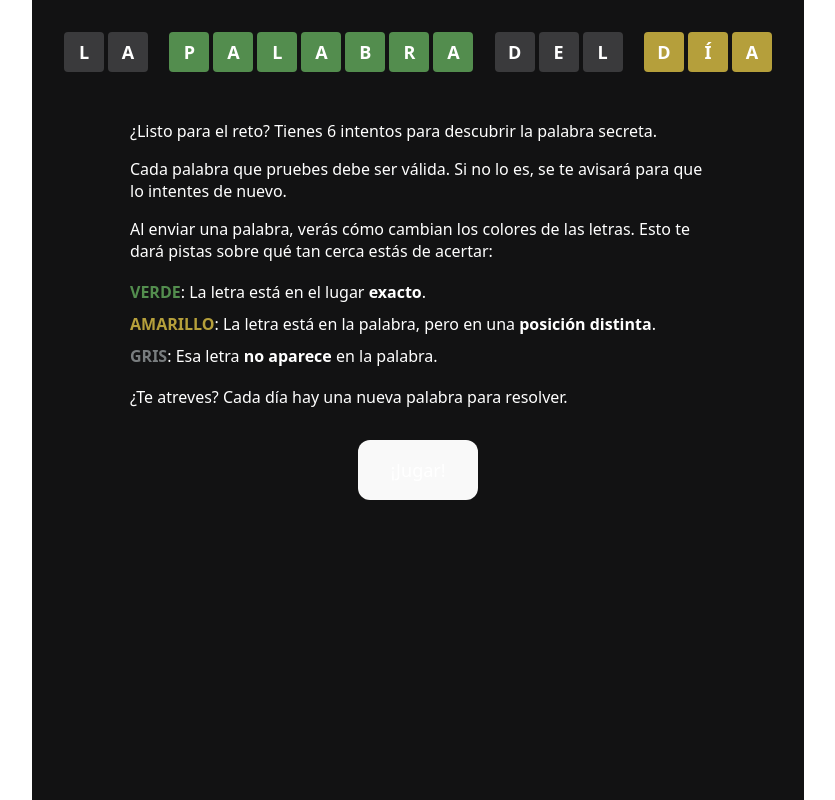
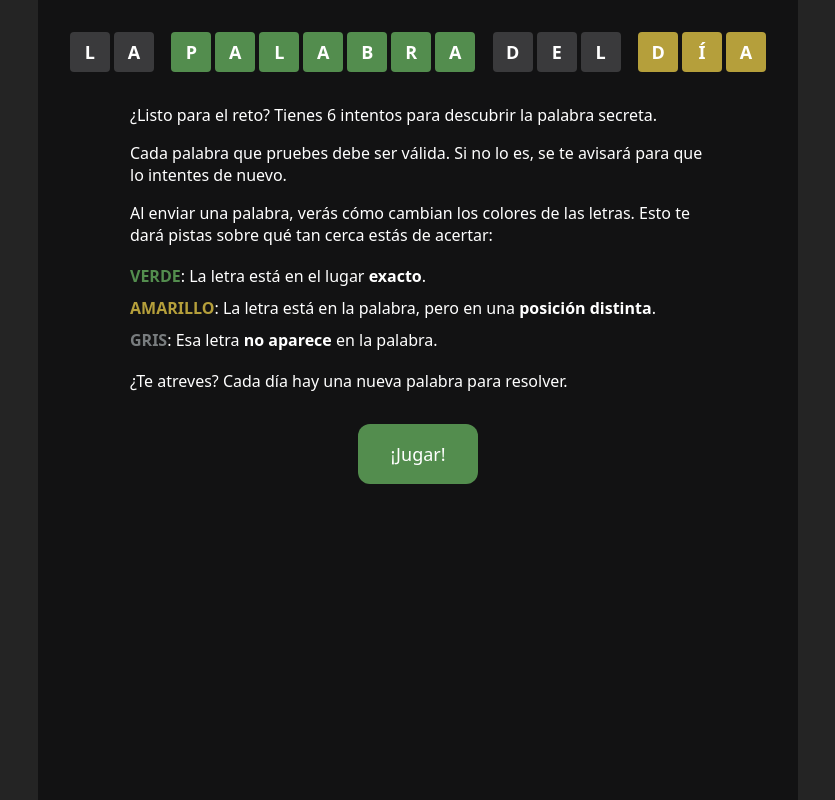
Before and after one commit to danisanchez21/palabra-del-dia-react-ts, a React (Vite) app: page / in a window 1280 px wide. Shown: the whole page, without its empty margins (222-1057 px from the left). Built offline with nearby package versions, Linux system fonts and the light colour scheme.

Commit message:
style: Se eliminan estilos migrados a Tailwind de index.css dejando estilos mínimos

```diff
--- a/src/index.css
+++ b/src/index.css
@@ -15,14 +15,6 @@
   -moz-osx-font-smoothing: grayscale;
 }
 
-a {
-  font-weight: 500;
-  color: #646cff;
-  text-decoration: inherit;
-}
-a:hover {
-  color: #535bf2;
-}
 
 body {
   margin: 0;
@@ -32,39 +24,8 @@
   min-height: 100vh;
 }
 
-h1 {
-  font-size: 3.2em;
-  line-height: 1.1;
-}
-/*
-button {
-  border-radius: 8px;
-  border: 1px solid transparent;
-  padding: 0.6em 1.2em;
-  font-size: 1em;
-  font-weight: 500;
-  font-family: inherit;
-  background-color: #1a1a1a;
-  cursor: pointer;
-  transition: border-color 0.25s;
-}
-button:hover {
-  border-color: #646cff;
-} */
 button:focus,
 button:focus-visible {
   outline: 4px auto -webkit-focus-ring-color;
+
 }
-
-@media (prefers-color-scheme: light) {
-  :root {
-    color: #213547;
-    background-color: #ffffff;
-  }
-  a:hover {
-    color: #747bff;
-  }
-  button {
-    background-color: #f9f9f9;
-  }
-}
```
